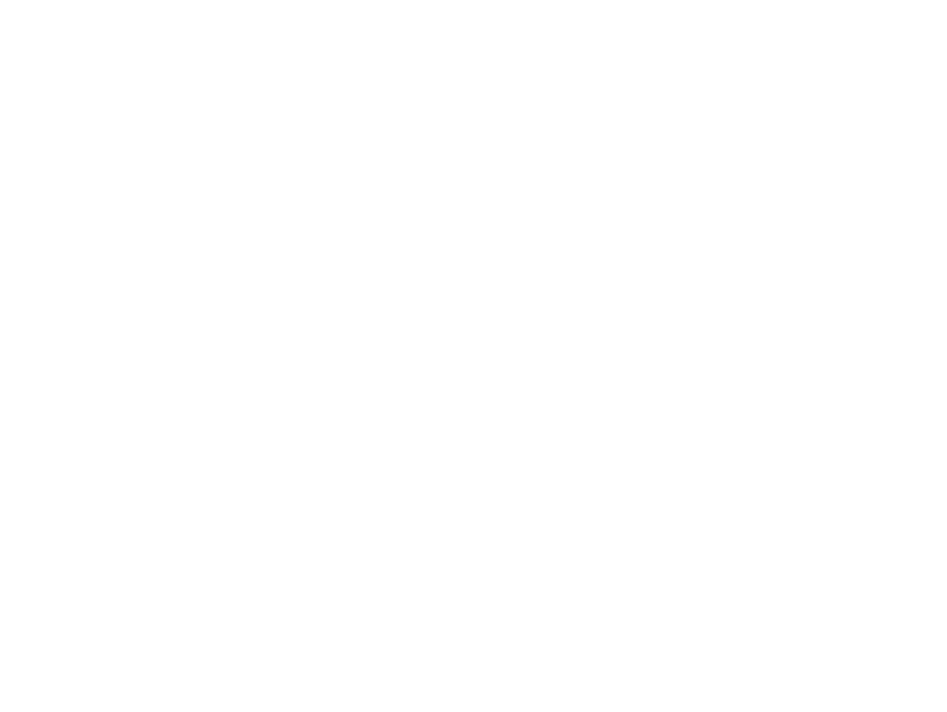
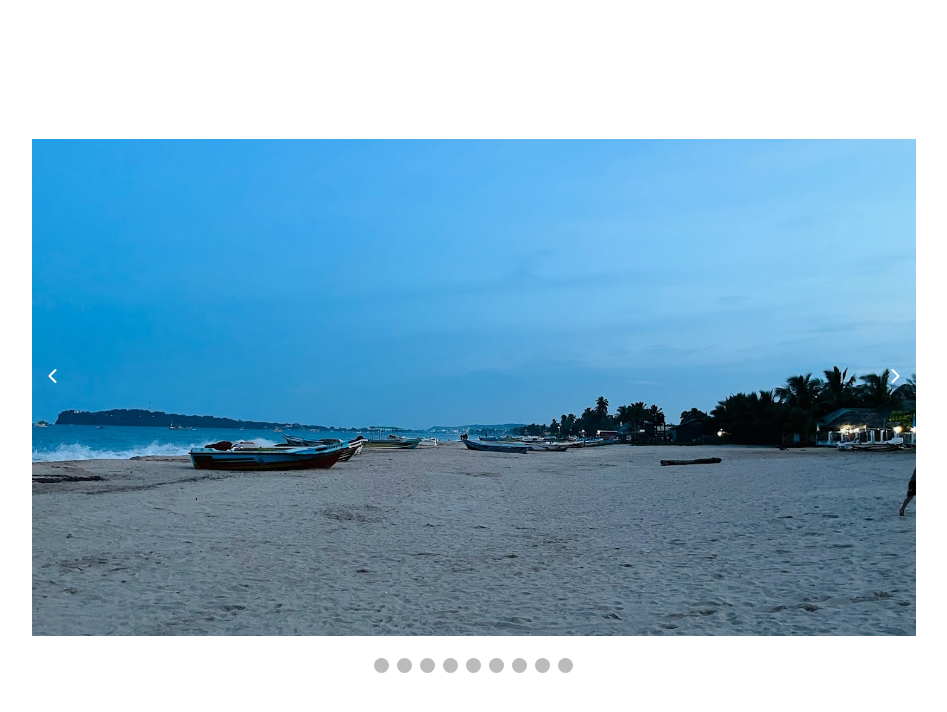
Before and after one commit to ravigunz/image-carousel-html-css-js, a plain HTML site: page index.html in a window 1280 px wide. Shown: the whole page, without its empty margins (166-1113 px from the left). Drawn offline with nearby package versions, Linux system fonts and the light colour scheme.

Commit message:
project complete

```diff
--- a/index.html
+++ b/index.html
@@ -5,11 +5,60 @@
     <meta http-equiv="X-UA-Compatible" content="IE=edge">
     <meta name="viewport" content="width=device-width, initial-scale=1.0">
     <title>Image Carousel</title>
-    <link rel="stylesheet" href="https://cdn.jsdelivr.net/npm/bootstrap@5.2.2/dist/css/bootstrap.min.css">
     <link rel="stylesheet" href="https://cdnjs.cloudflare.com/ajax/libs/font-awesome/6.2.0/css/all.min.css">
+
     <link rel="stylesheet" href="styles.css">
+    <!-- <link rel="stylesheet" href="https://cdn.jsdelivr.net/npm/bootstrap@5.2.2/dist/css/bootstrap.min.css"> -->
+
 </head>
 <body>
+    <div class="container">
+        <div class="image fade">
+            <img src="img/01.jpg" alt="Trincomalee Beach" width="100%">
+            </div>
+            <div class="image fade">
+            <img src="img/02.jpg" alt="Trincomalee Beach" width="100%">
+        </div>
+        <div class="image fade">
+            <img src="img/03.jpg" alt="Trincomalee Beach" width="100%">
+        </div>
+        <div class="image fade">
+            <img src="img/04.jpg" alt="Trincomalee Beach" width="100%">
+        </div>
+        <div class="image fade">
+            <img src="img/05.jpg" alt="Trincomalee Beach" width="100%">
+        </div>
+        <div class="image fade">
+            <img src="img/06.jpg" alt="Trincomalee Beach" width="100%">
+        </div>
+        <div class="image fade">
+            <img src="img/07.jpg" alt="Trincomalee Beach" width="100%">
+        </div>
+        <div class="image fade">
+            <img src="img/08.jpg" alt="Trincomalee Beach" width="100%">
+        </div>
+        <div class="image fade">
+            <img src="img/09.jpg" alt="Trincomalee Beach" width="100%">
+        </div>
+        <div class="image fade">
+            <img src="img/10.jpg" alt="Trincomalee Beach" width="100%">
+        </div>
+        <i id="prev" onclick="showImage(-1)" class="fas fa-chevron-left"></i>
+        <i id="next" onclick="showImage(1)" class="fas fa-chevron-right"></i>
+
+        <div class="dots">
+            <span class="dot"></span>
+            <span class="dot"></span>
+            <span class="dot"></span>
+            <span class="dot"></span>
+            <span class="dot"></span>
+            <span class="dot"></span>
+            <span class="dot"></span>
+            <span class="dot"></span>
+            <span class="dot"></span>
+            <span class="dot"></span>
+        </div>
+    </div>
     <script src="https://cdn.jsdelivr.net/npm/bootstrap@5.2.2/dist/js/bootstrap.min.js"></script>
     <script src="index.js"></script>
 </body>
--- a/index.js
+++ b/index.js
@@ -0,0 +1,26 @@
+let index = 0;
+
+showImage(index);
+
+function showImage(i){
+    index += i;
+
+    let images = document.getElementsByClassName("image");
+
+    let dots = document.getElementsByClassName("dot");
+
+    for(i = 0; i < images.length; i++)
+    images[i].style.display = "none";
+
+    for(i = 0; i < dots.length; i++)
+    dots[i].className = dots[i].className.replace("active", "");
+
+    if(index > images.length - 1)
+    index = 0;
+
+    if(index < 0)
+    index = images.length - 1;
+
+    images[index].style.display = "block";
+    dots[index].className += "active";
+}
--- a/styles.css
+++ b/styles.css
@@ -0,0 +1,97 @@
+body{
+    overflow-y: hidden;
+  }
+
+  .container{
+    width: 70%;
+    margin: auto;
+    display: flex;
+    justify-content: center;
+    align-items: center;
+    flex-direction: column;
+    height: 100vh;
+    position: relative;
+  }
+
+  .image{
+    display: none;
+  }
+
+  /* Next & previous buttons */
+  #prev{
+    position: absolute;
+    top: 43%;
+    left: 0;
+    cursor: pointer;
+    padding: 16px;
+    color: white;
+    font-weight: bold;
+    font-size: 1rem;
+    transition: 0.6s ease;
+    border-radius: 0 3px 3px 0;
+    user-select: none;
+  }
+
+  #next{
+    position: absolute;
+    top: 43%;
+    right: 0;
+    cursor: pointer;
+    padding: 16px;
+    color: #fff;
+    font-weight: bold;
+    font-size: 1rem;
+    transition: 0.6s ease;
+    border-radius: 0 3px 3px 0;
+    user-select: none;
+  }
+
+  #prev:hover, #next:hover {
+    background: rgba(0, 0, 0, 0.5);
+  }
+
+  .dots{
+    text-align: center;
+    margin-top: 2%;
+  }
+
+  .dot{
+    display: inline-block;
+    height: 15px;
+    width: 15px;
+    margin: 0 2px;
+    background-color: #bbb;
+    border-radius: 50%;
+    /* transition from one do to the next */
+    transition: background-color 0.6s ease;
+  }
+
+  /* We create this class with JavaScript. It makes the current dot darker gray */
+  .active{
+    background-color: #717171;
+  }
+
+  /* create fade animation when switching between images */
+  .fade{
+  /* Animation support for different browsers */
+    -webkit-animation-name: fade;
+    -webkit-animation-duration: 1.5s;
+    animation-name: fade;
+    animation-duration: 1.5s;
+  }
+
+  @-webkit-keyframes fade {
+      from {opacity: .4}
+      to {opacity: 1}
+  }
+
+  @keyframes fade {
+      from {opacity: .4}
+      to {opacity: 1}
+  }
+
+  @media(max-width:768px){
+      .container{
+          width: 100%;
+      }
+  }
```
